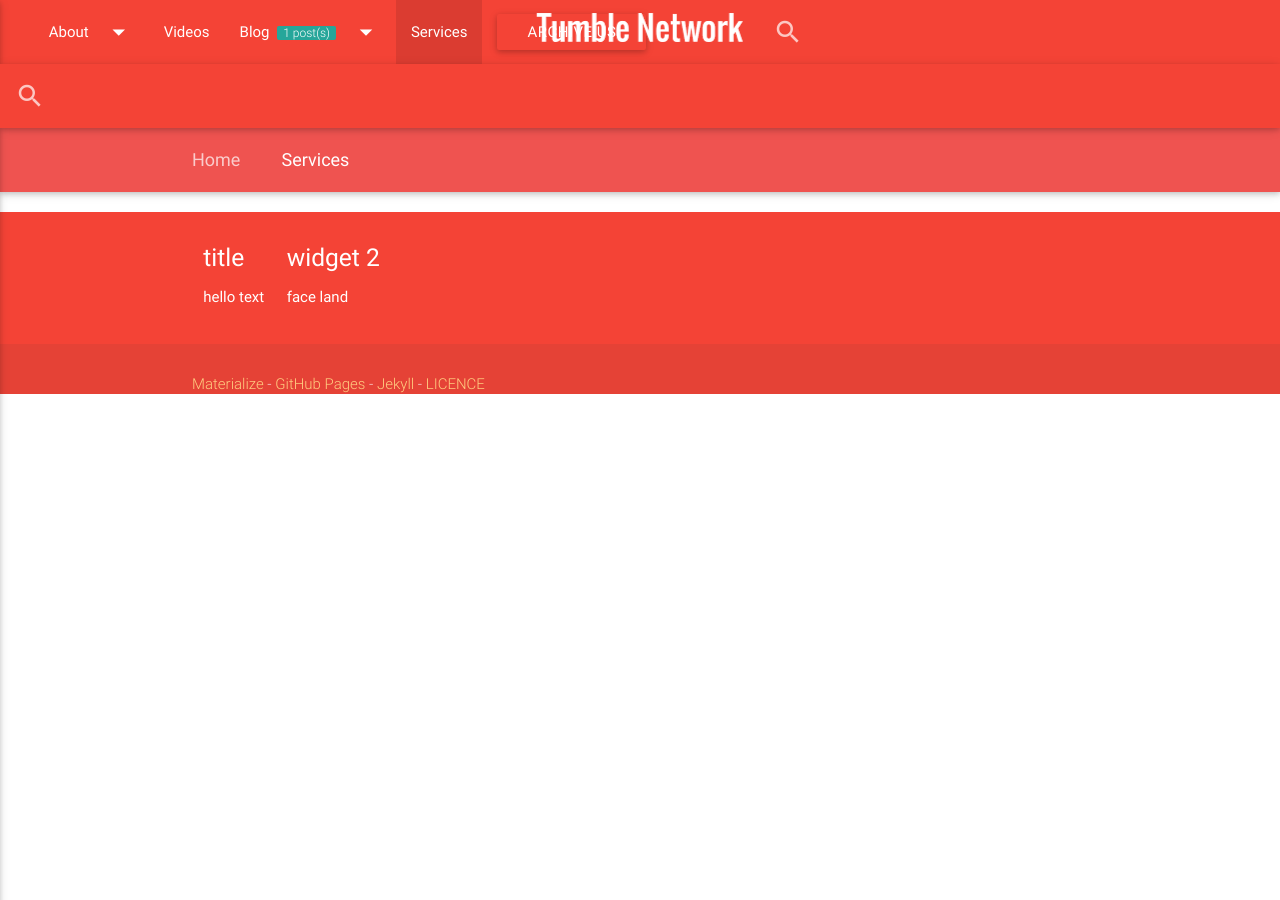
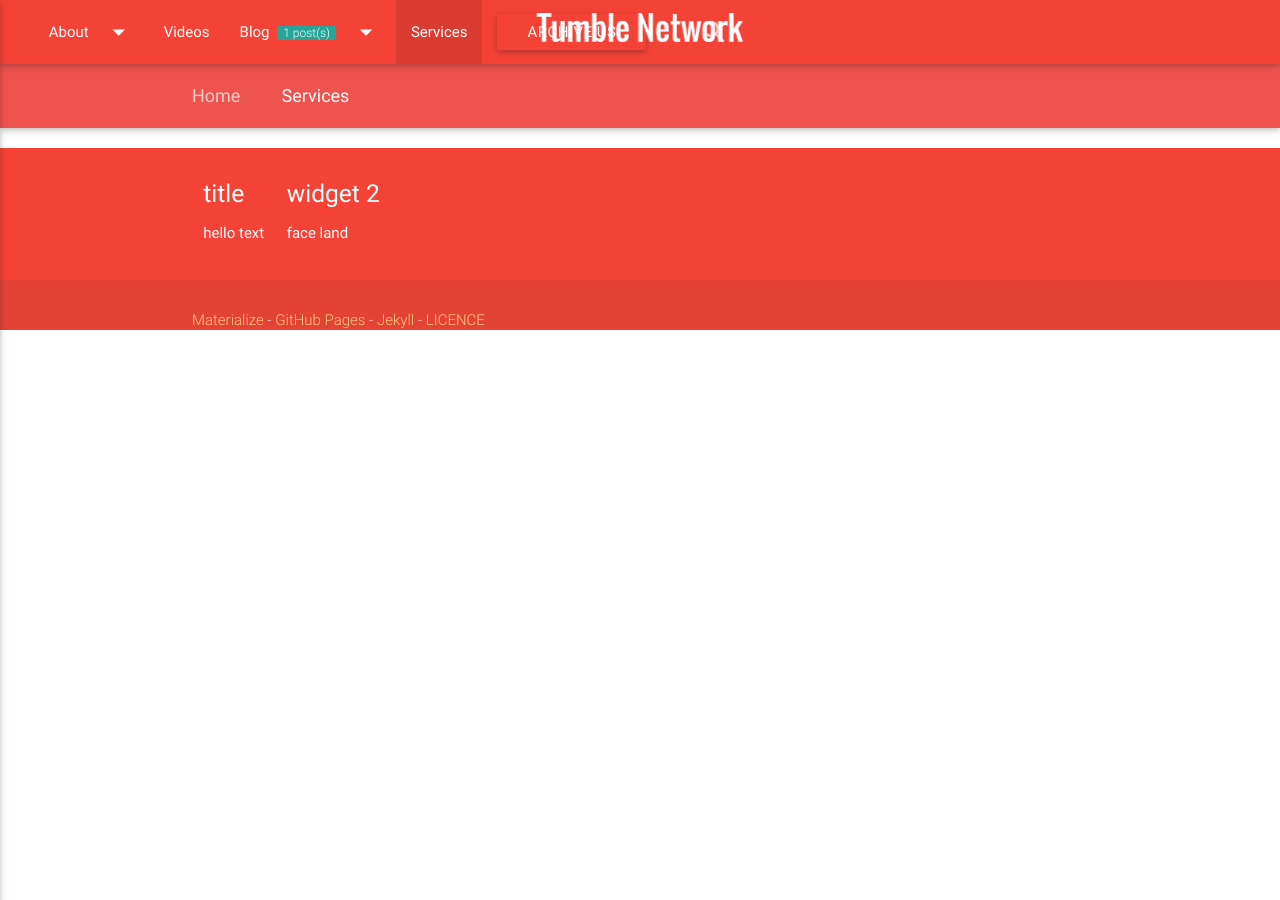
Before and after one commit to tumblenet/www.tumblenet.ga, a Jekyll site: the page built from services.html, in a window 1280 px wide. Built offline with Jekyll 4.4.1, drawn with Linux system fonts in a browser that asks for light colours; nearby versions of some CDN libraries; comment, search, counter and statistics services are not loaded.

Commit message:
Update default.html

```diff
--- a/_layouts/default.html
+++ b/_layouts/default.html
@@ -161,14 +161,14 @@
 
 
 
-         <form class="col m3 l5 hide-on-med-and-down right">
+         <form class="col m3 l5 hide-on-med-and-down">
            <div class="input-field">
              <input id="search" type="search" required>
              <label for="search"><i class="material-icons">search</i></label>
              <i class="material-icons">close</i>
            </div>
          </form>
-       <ul class="right col .hide-on-large-only">
+       <ul class="col hide-on-large-only">
          <li><a href="javascript:void(0);" onclick="toggle_visibility('mobile-search-bar');"><i class="material-icons">search</i></a></li>
        </ul>
 
@@ -205,7 +205,7 @@
     </div>
   </nav>
    </div>
-   <div class="nav-wrapper navbar-fixed  mobile-search-bar .hide-on-large-only">
+   <div class="nav-wrapper navbar-fixed  mobile-search-bar hide-on-large-only">
    <nav class="red" role="navigation">
     <div class="nav-wrapper">
       <form>
```
